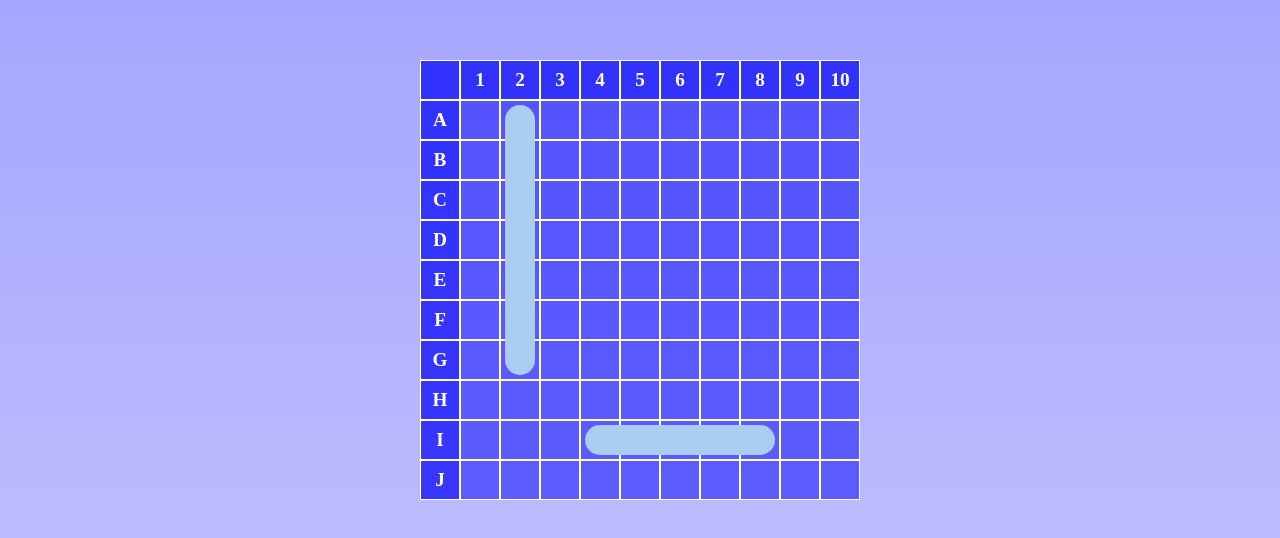
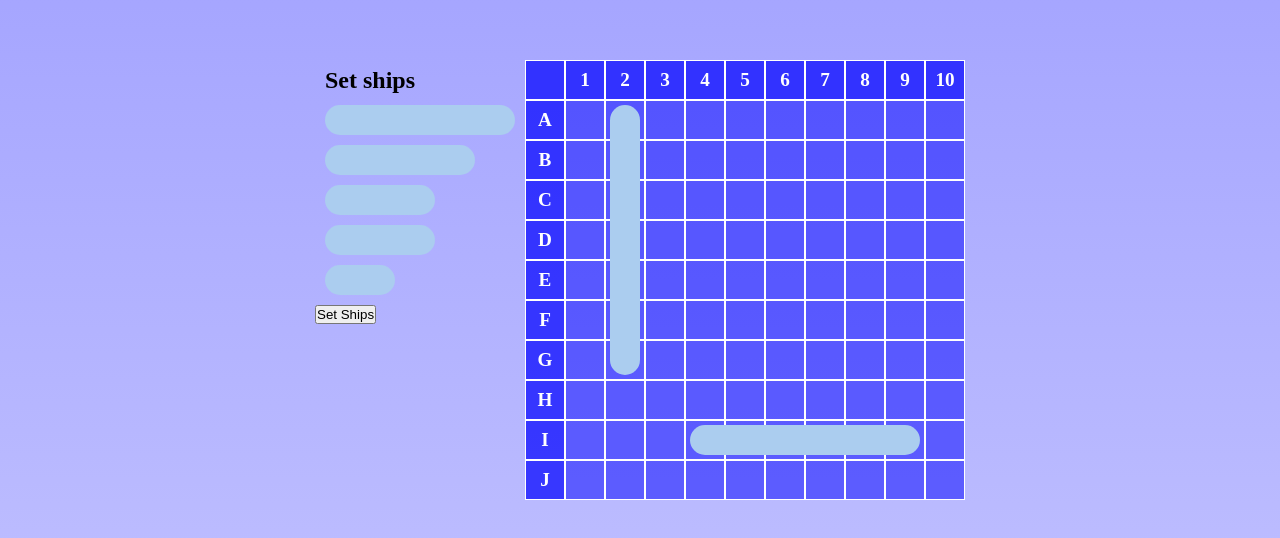
Before and after one commit to wojtek960506/battleship-game, a React (Vite) app: page / in a window 1280 px wide. Shown: the part 120-658 px from the top of the page. Built offline with nearby package versions, Linux system fonts and the light colour scheme.

Commit message:
add initial implementation for setter of ships - for now just simple ui

```diff
--- a/src/App.tsx
+++ b/src/App.tsx
@@ -1,12 +1,17 @@
 import './App.css'
 import { BoardContainer } from './components/Board/BoardContainer'
+import { ShipsSetter } from './components/Ship/ShipsSetter'
+import { useShips } from './contexts/ShipsProvider'
 
 function App() {
 
+  const { areAllShipsSet } = useShips()
+
   return (
-    <>
+    <div style={{display: 'flex'}}>
+      {!areAllShipsSet() && <ShipsSetter />}
       <BoardContainer />
-    </>
+    </div>
   )
 }
 
--- a/src/components/Board/Board.css
+++ b/src/components/Board/Board.css
@@ -55,7 +55,8 @@
 }
 
 .board-element:hover {
-  background-color: yellow;
+  /* background-color: yellow; */
+  background-color: rgba(0, 0, 255, 0.9);
 }
 
 .ship-vertical-top {
--- a/src/components/Board/BoardBox.tsx
+++ b/src/components/Board/BoardBox.tsx
@@ -43,11 +43,6 @@ export const BoardBox = ({ element, row, column }: BoardBoxProps) => {
       break;
   }
 
-
-  const getStyles = (num: number) => {
-    return { height: `${num * 40 - 2 * 5}px` }
-  }
-
   return (
     <div
       className='board-element'
--- /dev/null
+++ b/src/components/Ship/Ship.css
@@ -0,0 +1,23 @@
+:root {
+  --ship-size: 30px;
+  --ship-color: #ABCDEF;
+}
+
+.ships-setter-title {
+  height: var(--ship-size);
+  margin: 5px;
+  padding-left: 5px;
+  align-content: center;
+}
+
+.ship {
+  width: var(--ship-size);
+  height: var(--ship-size);
+  background-color: var(--ship-color);
+  margin: 10px;
+
+  border-top-left-radius: var(--ship-size);
+  border-top-right-radius: var(--ship-size);
+  border-bottom-left-radius: var(--ship-size);
+  border-bottom-right-radius: var(--ship-size);
+}
--- /dev/null
+++ b/src/components/Ship/Ship.tsx
@@ -0,0 +1,21 @@
+import React from "react";
+import { ShipDirection, ShipType } from "../../types/ShipTypes";
+import './Ship.css'
+
+type ShipProps = {
+  ship: ShipType
+}
+
+export const Ship = ({ ship }: ShipProps) => {
+  const { id, startingPosition, length, direction, isSet } = ship;
+
+
+  const getStyles = (num: number) => {
+    return { [direction === ShipDirection.HORIZONTAL ? 'width' : 'height']: `${num * 40 - 2 * 5}px` }
+  }
+
+
+  return (
+    <div className="ship" style={getStyles(length)} />
+  )
+}
--- /dev/null
+++ b/src/components/Ship/ShipsSetter.tsx
@@ -0,0 +1,24 @@
+import React from "react";
+import { useShips } from "../../contexts/ShipsProvider";
+import { Ship } from "./Ship";
+import "./Ship.css"
+
+type ShipsSetterProps = {
+
+}
+
+export const ShipsSetter = () => {
+  const { ships } = useShips()
+
+
+
+  return (
+    <div>
+      <h2 className="ships-setter-title">Set ships</h2>
+      {ships.map(ship => <Ship key={ship.id} ship={ship} />)}
+      {/* {ships} */}
+      {}
+      <button >Set Ships</button>
+    </div>
+  )
+}
--- a/src/contexts/BoardProvider.tsx
+++ b/src/contexts/BoardProvider.tsx
@@ -15,19 +15,13 @@ type BoardProviderProps = {
   children: ReactNode;
 }
 
+const BoardContext = createContext<BoardContextType>({} as BoardContextType);
+
 export const useBoard = () => {
   return useContext(BoardContext)
 }
 
-const BoardContext = createContext<BoardContextType>({} as BoardContextType);
-
-
-
-
-export const BoardProvider = ({ children }: BoardProviderProps) => {
-
-  const [boardLength, setBoardLength] = useState(DEFAULT_BOARD_LENGTH)
-  const [board, setBoard] = useState<BoardType>(() => {
+const initialBoard = () => {
   const tmpBoard: BoardType = []
 
   for (let i = 0; i < DEFAULT_BOARD_LENGTH ; i++) {
@@ -52,11 +46,11 @@ export const BoardProvider = ({ children }: BoardProviderProps) => {
         boardRow.push(BoardElement.TMP_LEFT)
         continue
       }
-        if (i == 8 && j == 7) {
+      if (i == 8 && j == 8) {
         boardRow.push(BoardElement.TMP_RIGHT)
         continue
       }
-        if (i == 8 && j >= 4 && j <= 6) {
+      if (i == 8 && j >= 4 && j <= 7) {
         boardRow.push(BoardElement.SHIP_HORIZONTAL)
         continue
       }
@@ -68,7 +62,13 @@ export const BoardProvider = ({ children }: BoardProviderProps) => {
   console.log(tmpBoard)
 
   return tmpBoard;
-  });
+
+}
+
+export const BoardProvider = ({ children }: BoardProviderProps) => {
+
+  const [boardLength, setBoardLength] = useState(DEFAULT_BOARD_LENGTH)
+  const [board, setBoard] = useState<BoardType>(initialBoard);
 
   const handleSetBoard = (board: BoardType) => { setBoard(board) }
 
--- /dev/null
+++ b/src/contexts/ShipsProvider.tsx
@@ -0,0 +1,54 @@
+import { createContext, ReactNode, useContext, useState } from "react";
+import { ShipDirection, Ships, ShipType } from "../types/ShipTypes";
+
+const DEFAULT_SHIP_LENGTHS = [5, 4, 3, 3, 2]
+
+
+type ShipsContextType = {
+  ships: Ships,
+  handleSetShips: (ships: Ships) => void,
+  areAllShipsSet: () => boolean,
+}
+
+type ShipsProviderProps = {
+  children: ReactNode;
+}
+
+const ShipsContext = createContext<ShipsContextType>({} as ShipsContextType);
+
+export const useShips = () => {
+  return useContext(ShipsContext)
+}
+
+const initialShips = () => {
+  const tmpShips: Ships = [];
+  for (const [index, shipLength] of DEFAULT_SHIP_LENGTHS.entries()) {
+    tmpShips.push({
+      id: index,
+      length: shipLength,
+      direction: ShipDirection.HORIZONTAL,
+      isSet: false,
+    })
+  }
+  return tmpShips
+}
+
+export const ShipsProvider = ({ children }: ShipsProviderProps) => {
+  const [ships, setShips] = useState<Ships>(initialShips);
+
+  const areAllShipsSet = () => ships.every(ship => ship.isSet)
+
+  const handleSetShips = (ships: Ships) => setShips(ships);
+
+  const value: ShipsContextType = {
+    ships,
+    handleSetShips,
+    areAllShipsSet
+  }
+
+  console.log(ships);
+
+  return (
+    <ShipsContext.Provider value={value}>{children}</ShipsContext.Provider>
+  )
+}
--- a/src/main.tsx
+++ b/src/main.tsx
@@ -2,11 +2,14 @@ import { StrictMode } from 'react'
 import { createRoot } from 'react-dom/client'
 import App from './App.tsx'
 import { BoardProvider } from './contexts/BoardProvider.tsx'
+import { ShipsProvider } from './contexts/ShipsProvider.tsx'
 
 createRoot(document.getElementById('root')!).render(
   <StrictMode>
     <BoardProvider>
-      <App />
+      <ShipsProvider>
+        <App />
+      </ShipsProvider>
     </BoardProvider>
 
   </StrictMode>,
--- /dev/null
+++ b/src/types/ShipTypes.ts
@@ -0,0 +1,19 @@
+export enum ShipDirection {
+  VERTICAL = 'vertical',
+  HORIZONTAL = 'horizontal'
+}
+
+export type ShipPosition = {
+  row: number,
+  column: number
+}
+
+export type ShipType = {
+  id: number,
+  startingPosition?: ShipPosition,
+  length: number,
+  direction?: ShipDirection,
+  isSet: boolean
+}
+
+export type Ships = ShipType[]
```
Lines whose indentation alone changed are shown as unchanged.
